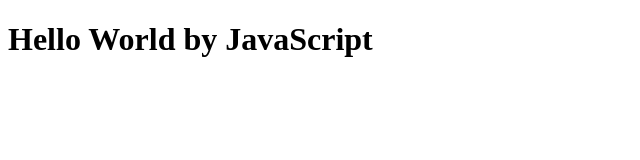
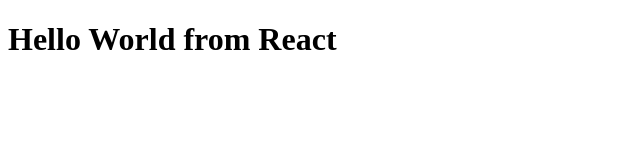
Before and after one commit to Raviegupta/Namaste-Reac, a plain HTML site: page index.html in a window 1280 px wide. Shown: the whole page, without its empty margins (0-640 px from the left). Drawn offline with nearby package versions, Linux system fonts and the light colour scheme.

Commit message:
react ch 1: react via cdn

```diff
--- a/index.html
+++ b/index.html
@@ -11,14 +11,21 @@
     </div>
 
 
-    <script>
+    <!-- <script>
         const heading = document.createElement('h1');
         heading.innerHTML = 'Hello World by JavaScript';
         const root = document.getElementById("root");
         root.appendChild(heading);
-    </script>
+    </script> -->
+
+
 
     <script crossorigin src="https://unpkg.com/react@18/umd/react.development.js"></script>
     <script crossorigin src="https://unpkg.com/react-dom@18/umd/react-dom.development.js"></script>
+    <script>
+        const heading = React.createElement("h1", {}, "Hello World from React");
+        const root = ReactDOM.createRoot(document.getElementById("root"));
+        root.render(heading);
+    </script>
 </body>
 </html>
```
